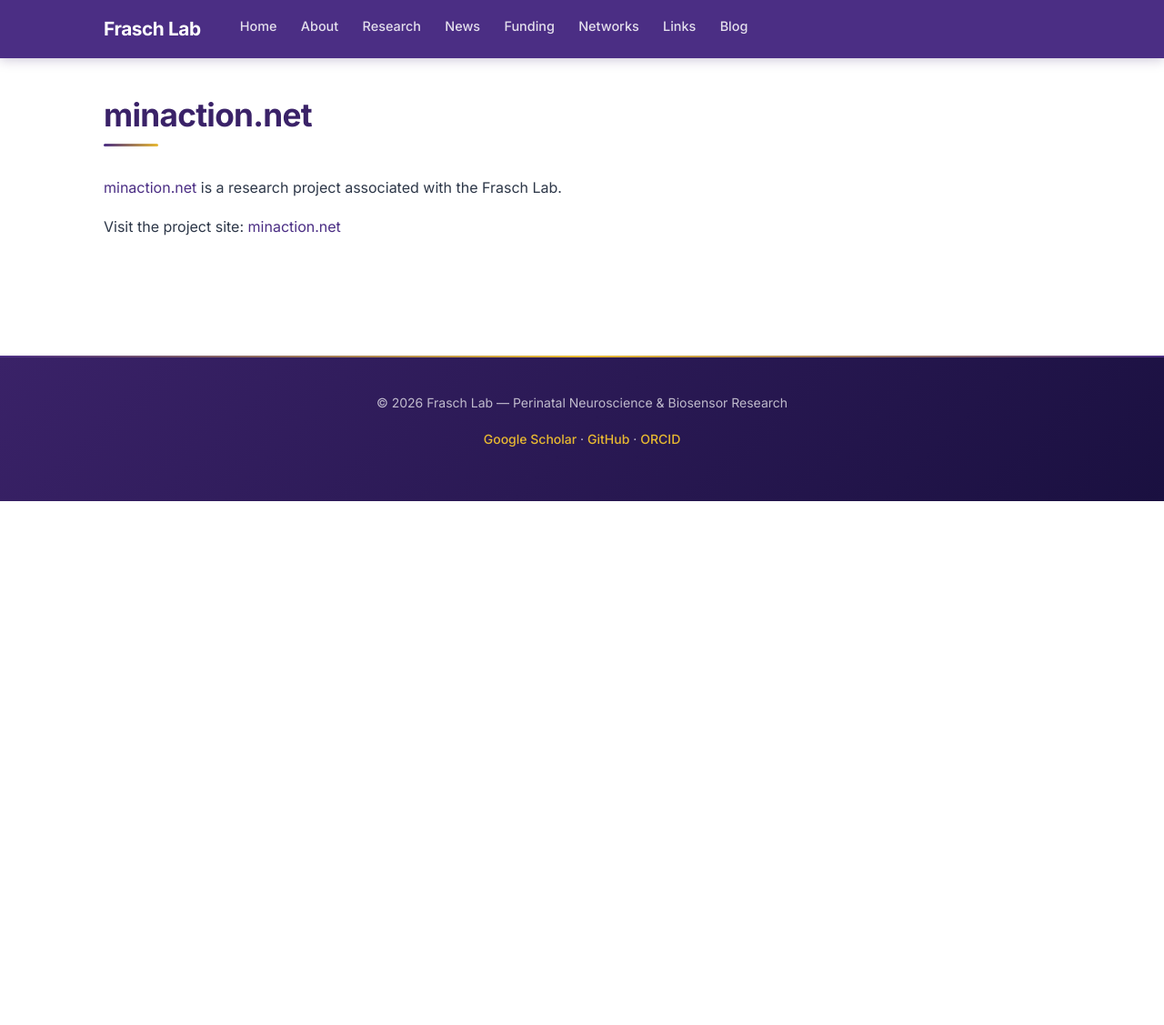
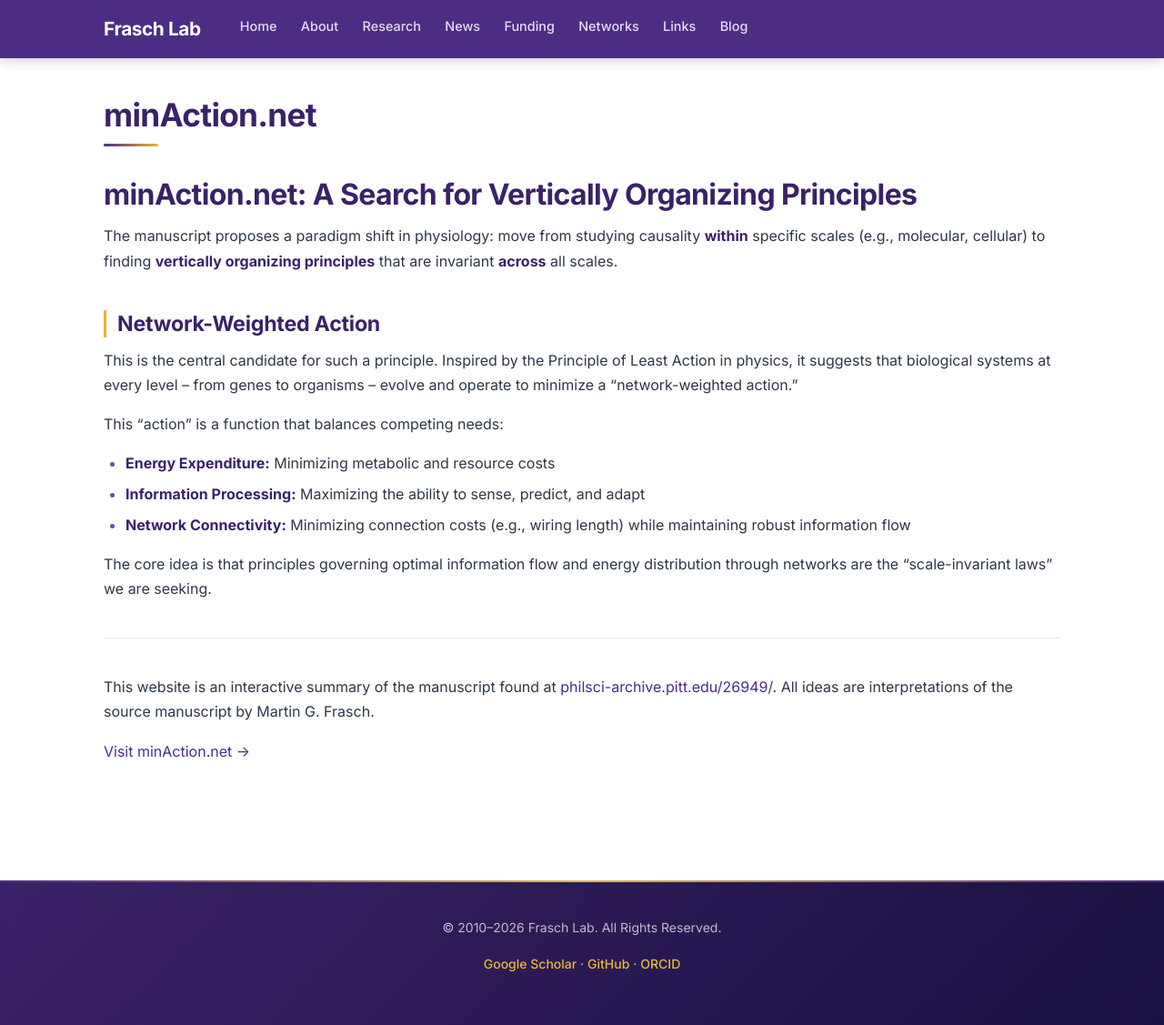
Before and after one commit to fraschlab/fraschlab.github.io, a Jekyll site: the page built from research/minaction.md, in a window 1280 px wide and 1127 px high. Shown: the whole window at 91% size. Built offline with Jekyll 4.4.1, drawn with Linux system fonts in a browser that asks for light colours.

Commit message:
Update footer copyright, add minAction.net section and ResearchTwin to research page
- Footer: "© 2010–2026 Frasch Lab. All Rights Reserved."
- Research index: add minAction.net as separate section, add ResearchTwin
  under Additional Research
- minaction.md: rewrite with full content from Google Sites

Co-Authored-By: Claude Opus 4.6 <noreply@anthropic.com>

```diff
--- a/_includes/footer.html
+++ b/_includes/footer.html
@@ -1,5 +1,5 @@
 <footer class="site-footer">
-  <p>&copy; {{ 'now' | date: "%Y" }} Frasch Lab &mdash; Perinatal Neuroscience &amp; Biosensor Research</p>
+  <p>&copy; 2010&ndash;{{ 'now' | date: "%Y" }} Frasch Lab. All Rights Reserved.</p>
   <p>
     <a href="https://scholar.google.ca/citations?user=3lacmuYAAAAJ&hl=en">Google Scholar</a> &middot;
     <a href="https://github.com/martinfrasch">GitHub</a> &middot;
--- a/research/minaction.md
+++ b/research/minaction.md
@@ -1,8 +1,26 @@
 ---
 layout: default
-title: "minaction.net"
+title: "minAction.net"
 ---
 
-[minaction.net](https://sites.google.com/frasch.ca/minaction-net/start) is a research project associated with the Frasch Lab.
+# minAction.net: A Search for Vertically Organizing Principles
 
-Visit the project site: [minaction.net](https://sites.google.com/frasch.ca/minaction-net/start)
+The manuscript proposes a paradigm shift in physiology: move from studying causality **within** specific scales (e.g., molecular, cellular) to finding **vertically organizing principles** that are invariant **across** all scales.
+
+## Network-Weighted Action
+
+This is the central candidate for such a principle. Inspired by the Principle of Least Action in physics, it suggests that biological systems at every level -- from genes to organisms -- evolve and operate to minimize a "network-weighted action."
+
+This "action" is a function that balances competing needs:
+
+- **Energy Expenditure:** Minimizing metabolic and resource costs
+- **Information Processing:** Maximizing the ability to sense, predict, and adapt
+- **Network Connectivity:** Minimizing connection costs (e.g., wiring length) while maintaining robust information flow
+
+The core idea is that principles governing optimal information flow and energy distribution through networks are the "scale-invariant laws" we are seeking.
+
+---
+
+This website is an interactive summary of the manuscript found at [philsci-archive.pitt.edu/26949/](https://philsci-archive.pitt.edu/26949/). All ideas are interpretations of the source manuscript by Martin G. Frasch.
+
+[Visit minAction.net &rarr;](https://sites.google.com/frasch.ca/minaction-net/start)
```
Also changed, not shown: research/index.md (+16 -0 lines).
